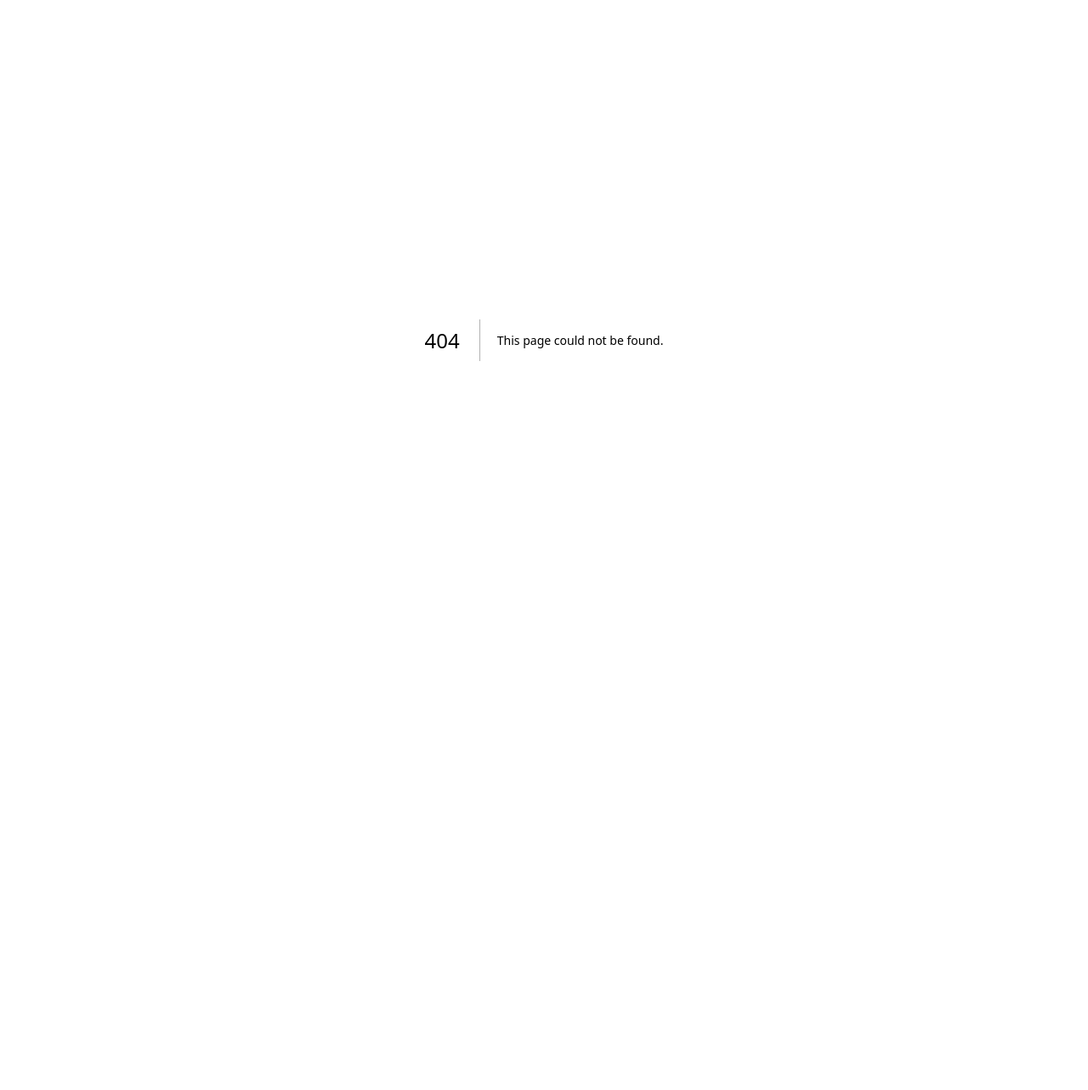
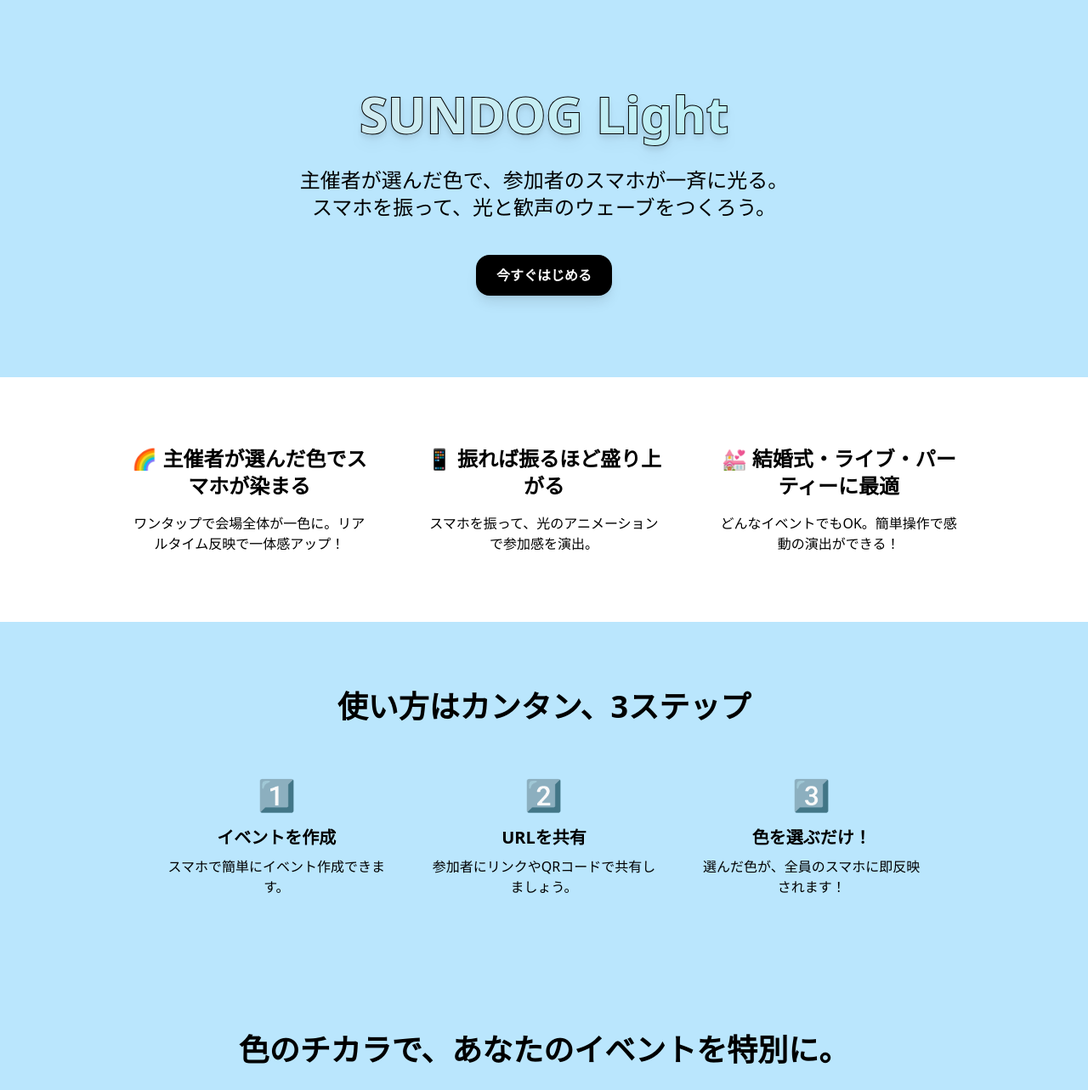
Before and after one commit to emusute1212/sundog_light, a Next.js app: page / in a window 1280 px wide. Before the commit this address had no page. Shown: the top 1283 px of the page at 85% size. Before the commit the page ends 800 px from the top, so only its background shows below. Built offline with nearby package versions, Linux system fonts and the light colour scheme.

Commit message:
feat: Create LP

```diff
--- /dev/null
+++ b/src/app/page.tsx
@@ -0,0 +1,96 @@
+import Link from "next/link";
+
+export default function LandingPage() {
+    return (
+        <>
+            <main className="min-h-screen bg-white text-black font-sans">
+                {/* Hero Section */}
+                <section className="text-center py-24 px-4 bg-sky-200">
+                    <div
+                        className="relative mb-6"
+                    >
+                        {/* アウトライン付きの背面テキスト */}
+                        <h1
+                            className={`w-full text-4xl md:text-6xl text-center font-extrabold p-2 text-black [-webkit-text-stroke:2px_black] drop-shadow-lg`}
+                        >
+                            SUNDOG Light
+                        </h1>
+
+                        {/* グラデーションの前面テキスト */}
+                        <h1
+                            className={`w-full text-4xl md:text-6xl text-center font-extrabold p-2 absolute top-0 left-0 text-transparent bg-clip-text bg-gradient-to-r from-gray-200 to-cyan-200`}
+                        >
+                            SUNDOG Light
+                        </h1>
+                    </div>
+                    <p className="text-xl md:text-2xl mb-10">
+                        主催者が選んだ色で、参加者のスマホが一斉に光る。
+                        <br/>
+                        スマホを振って、光と歓声のウェーブをつくろう。
+                    </p>
+                    <div className="flex justify-center gap-4">
+                        <Link
+                            href="/login"
+                            className="bg-black text-white font-semibold py-3 px-6 rounded-2xl shadow-lg hover:scale-105 transition">
+                            今すぐはじめる
+                        </Link>
+                    </div>
+                </section>
+
+                {/* Features Section */}
+                <section className="py-20 px-6 max-w-5xl mx-auto grid gap-16 md:grid-cols-3 text-center">
+                    <div>
+                        <h3 className="text-2xl font-bold mb-4 text-black">🌈 主催者が選んだ色でスマホが染まる</h3>
+                        <p>ワンタップで会場全体が一色に。リアルタイム反映で一体感アップ！</p>
+                    </div>
+                    <div>
+                        <h3 className="text-2xl font-bold mb-4 text-black">📱 振れば振るほど盛り上がる</h3>
+                        <p>スマホを振って、光のアニメーションで参加感を演出。</p>
+                    </div>
+                    <div>
+                        <h3 className="text-2xl font-bold mb-4 text-black">💒 結婚式・ライブ・パーティーに最適</h3>
+                        <p>どんなイベントでもOK。簡単操作で感動の演出ができる！</p>
+                    </div>
+                </section>
+
+                {/* How It Works Section */}
+                <section className="bg-sky-200 text-black py-20 px-6">
+                    <h2 className="text-3xl md:text-4xl font-bold text-center mb-16">使い方はカンタン、3ステップ</h2>
+                    <div className="max-w-4xl mx-auto grid gap-12 md:grid-cols-3 text-center">
+                        <div>
+                            <div className="text-4xl mb-4">1️⃣</div>
+                            <h4 className="font-bold text-xl mb-2">イベントを作成</h4>
+                            <p>スマホで簡単にイベント作成できます。</p>
+                        </div>
+                        <div>
+                            <div className="text-4xl mb-4">2️⃣</div>
+                            <h4 className="font-bold text-xl mb-2">URLを共有</h4>
+                            <p>参加者にリンクやQRコードで共有しましょう。</p>
+                        </div>
+                        <div>
+                            <div className="text-4xl mb-4">3️⃣</div>
+                            <h4 className="font-bold text-xl mb-2">色を選ぶだけ！</h4>
+                            <p>選んだ色が、全員のスマホに即反映されます！</p>
+                        </div>
+                    </div>
+                </section>
+
+                {/* Final CTA */}
+                <section className="py-20 px-6 text-center bg-sky-200">
+                    <h2 className="text-3xl md:text-4xl font-bold mb-6 text-black">色のチカラで、あなたのイベントを特別に。</h2>
+                    <p className="mb-10 text-lg">今すぐ始めて、一体感と感動を演出しよう！</p>
+                    <Link
+                        href="/login"
+                        className="bg-black text-white font-semibold py-3 px-8 rounded-2xl shadow-lg hover:scale-105 transition">
+                        今すぐはじめる
+                    </Link>
+                </section>
+
+                {/* Footer */}
+                <footer className="py-10 text-center text-sm text-gray-500 bg-white">
+                    © 2025 SUNDOG Light. All rights reserved.
+                </footer>
+            </main>
+        </>
+    );
+}
```
